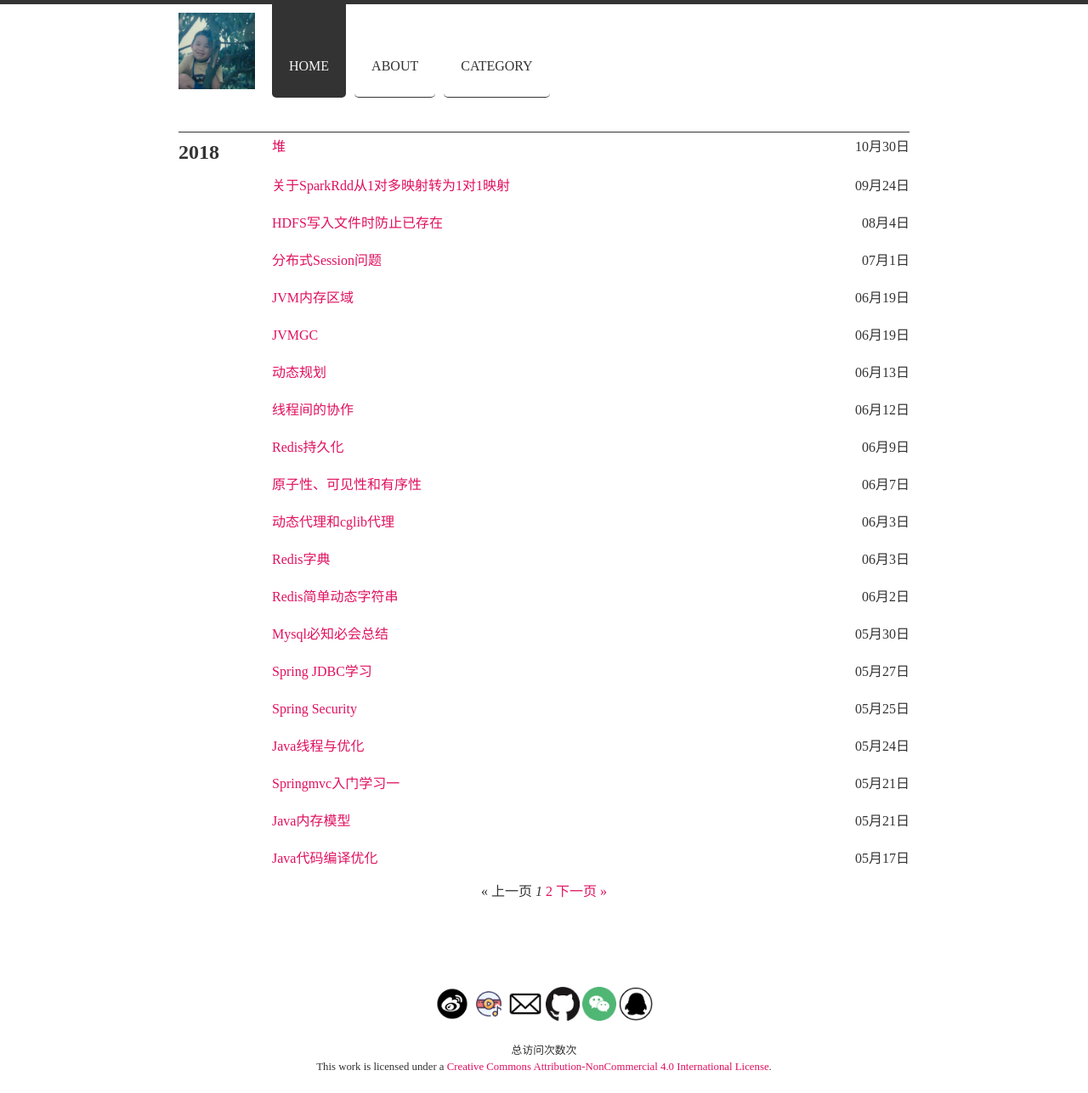
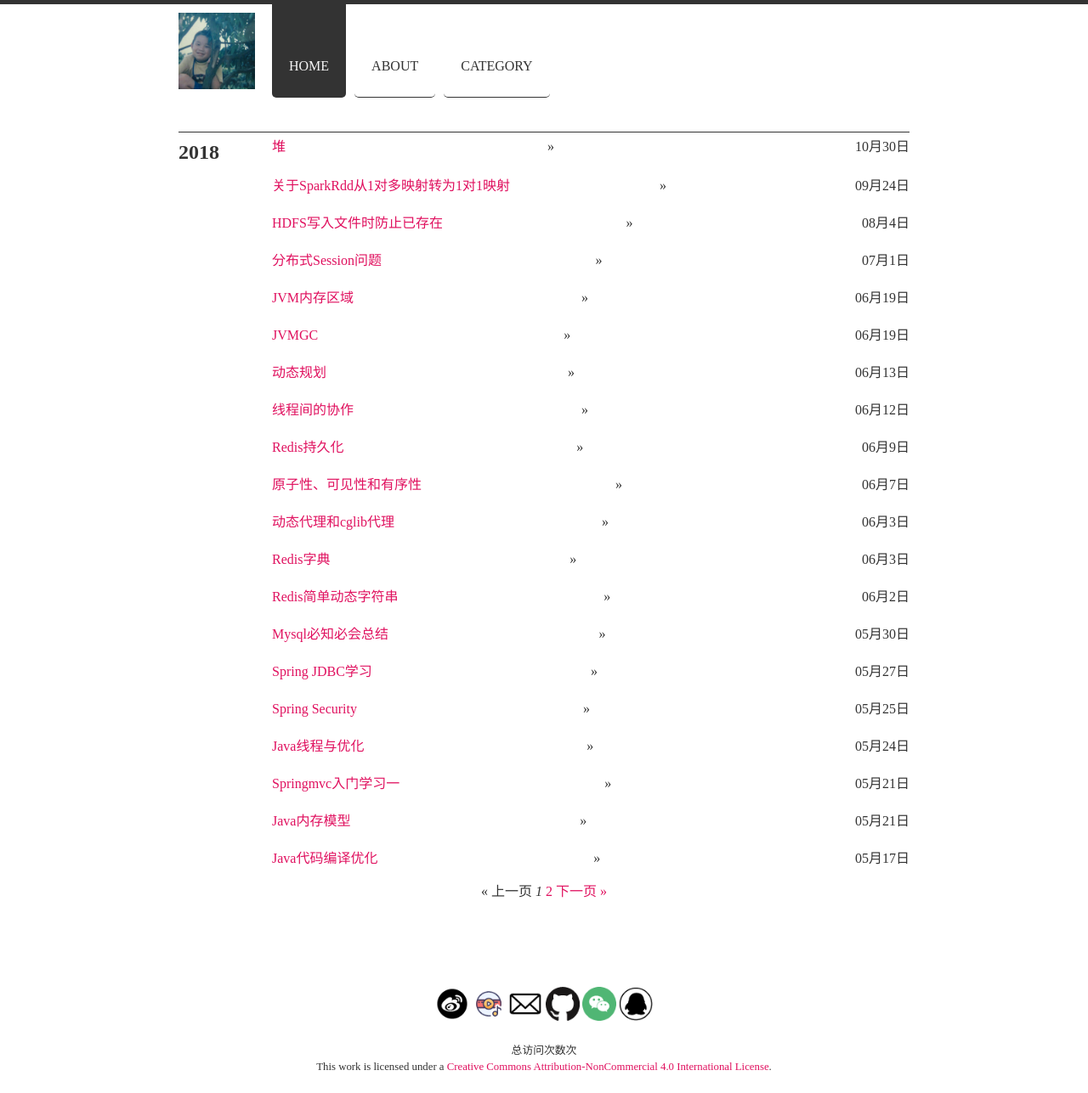
Before and after one commit to ruanwenjun/ruanwenjun.github.io, a Jekyll site: the page built from index.html, in a window 1280 px wide. Shown: the whole page at 85% size. Built offline with Jekyll 4.4.1, drawn with Linux system fonts in a browser that asks for light colours; nearby versions of some CDN libraries; the list of posts is cut into pages by our own code; comment, search, counter and statistics services are not loaded; part of the change alters nothing that is shown.

```diff
--- a/_layouts/home.html
+++ b/_layouts/home.html
@@ -44,7 +44,8 @@ title: Home
 {% endunless %}
 
  <article>
-   <a href="{{ post.url | absolute_url }}" title="{{ post.title }}">{{ post.title }}</a>
+   <a href="{{ post.url | absolute_url }}" title="{{ post.title }}">{{ post.title }}</a>&raquo;
+   <a href="http://ruanwenjun.top/category.html#{{ page.tags }}">{{ page.tags }}</a>
    <div class="post-date">
      <time datetime="{{ post.date | date: '%Y-%m-%d' }}">{{ post.date | date: " %m月%-d日" }}</time>
    </div>
```
